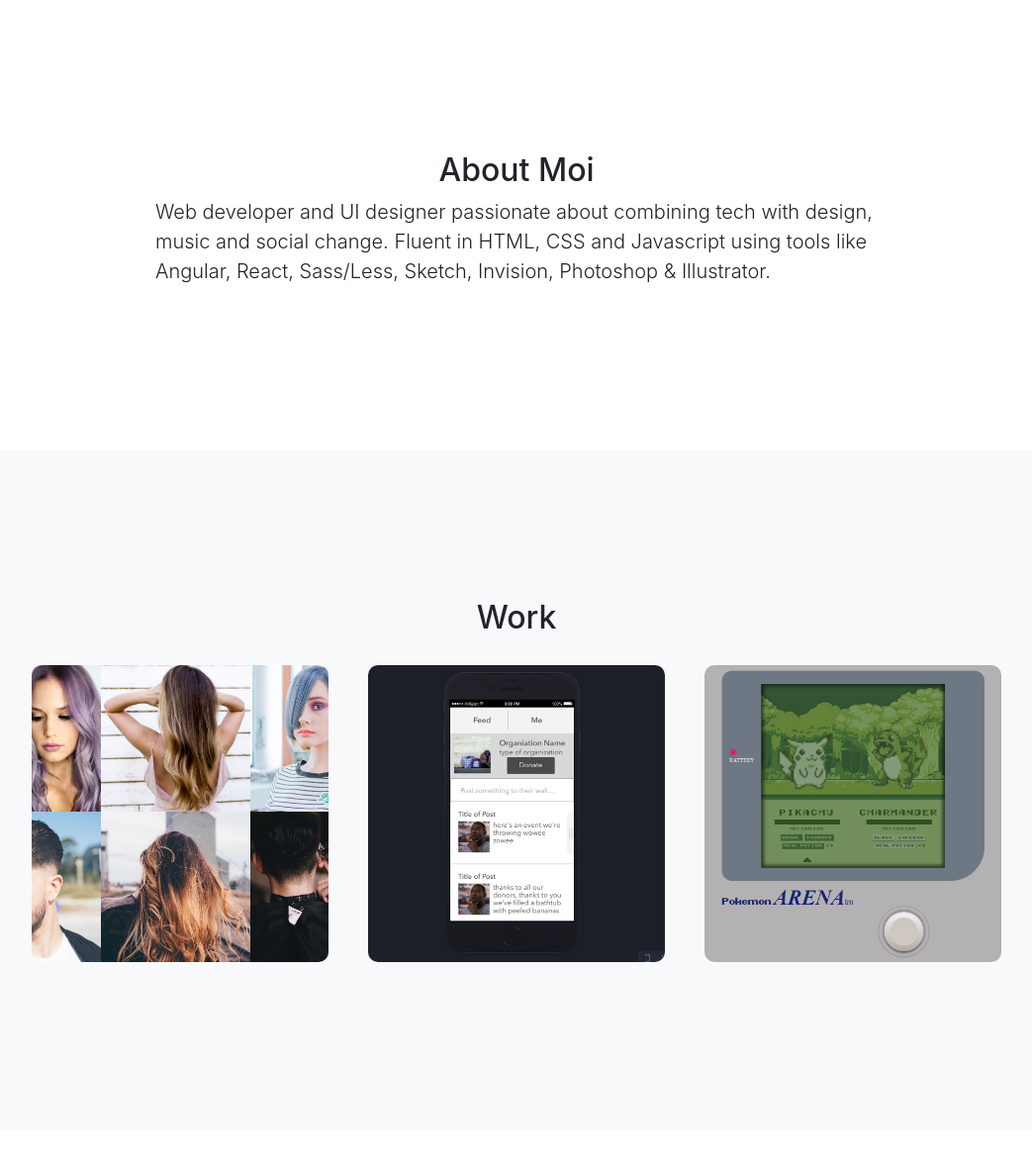
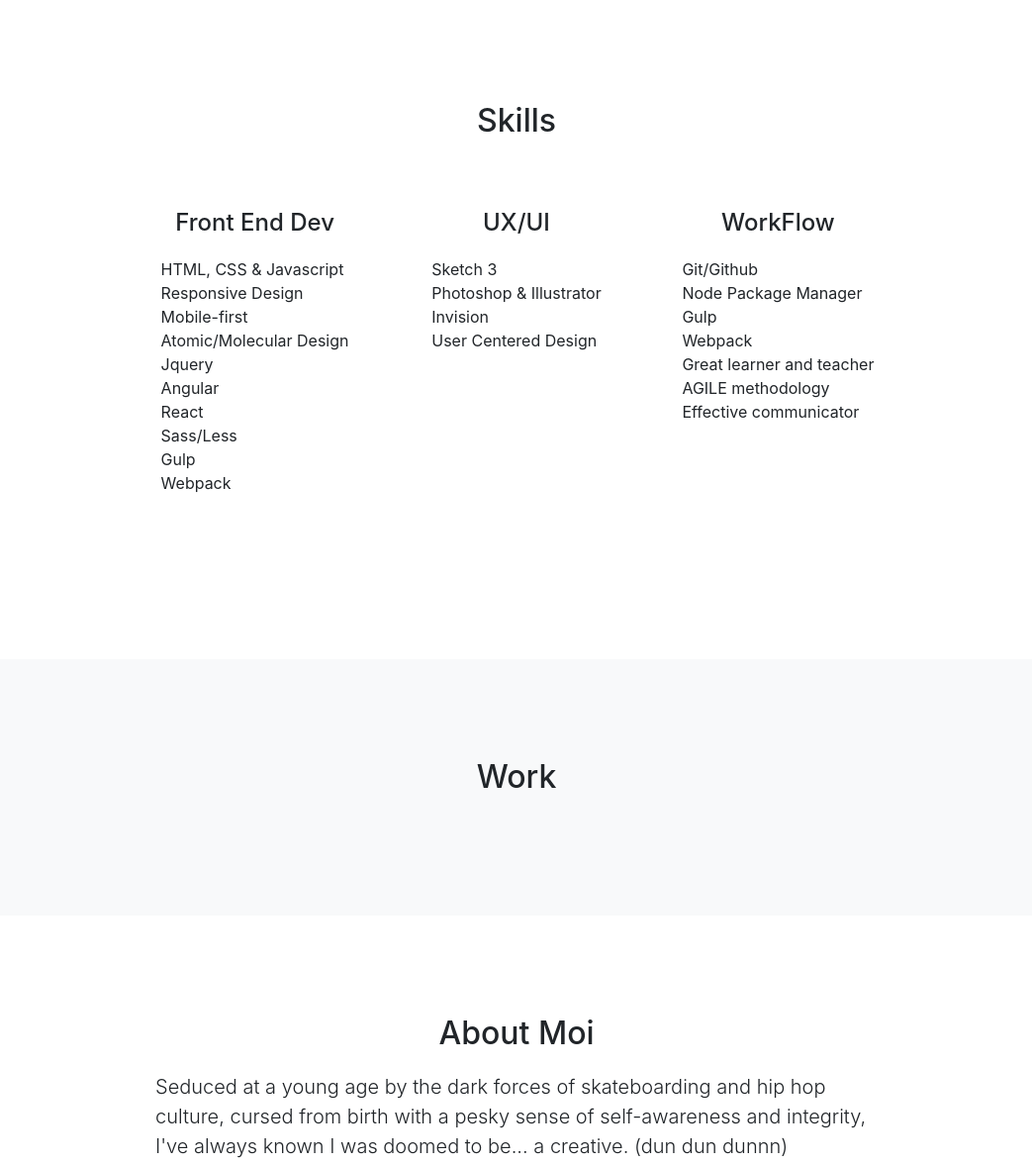
Before and after one commit to gepetto503/portfoolio, a website with bundled scripts: page index.html in a window 1280 px wide. Shown: the part 597-1773 px from the top of the page at 99% size, without its empty margins (118-1161 px from the left). Built offline with nearby package versions, Linux system fonts and the light colour scheme.

Commit message:
delete old work section

```diff
--- a/index.html
+++ b/index.html
@@ -49,58 +49,75 @@
       </div>
     </header>
 
+    <section id="skills">
+      <div class="row">
+        <div class="col-lg-8 mx-auto">
+          <h2 class="text-center">Skills</h2>
+          <div class="skills row">
+            <div class="skill col-sm-12 col-md-4">
+              <h4>Front End Dev</h4>
+              <ul>
+                <li>HTML, CSS & Javascript</li>
+                <li>Responsive Design</li>
+                <li>Mobile-first</li>
+                <li>Atomic/Molecular Design</li>
+                <li>Jquery</li>
+                <li>Angular<li>
+                <li>React</li>
+                <li>Sass/Less</li>
+                <li>Gulp</li>
+                <li>Webpack</li>
+              </ul>
+            </div><!--/front-end-skills-->
+            <div class=" skill col-sm-12 col-md-4">
+              <h4>UX/UI</h4>
+              <ul>
+                <li>Sketch 3<li>
+                <li>Photoshop & Illustrator</li>
+                <li>Invision</li>
+                <li>User Centered Design</li>
+                <li></li>
+              </ul>
+            </div><!--/ux-ui-skills-->
+            <div class="skill col-sm-12 col-md-4">
+              <h4>WorkFlow</h4>
+              <ul>
+                <li>Git/Github<li>
+                <li>Node Package Manager</li>
+                <li>Gulp</li>
+                <li>Webpack</li>
+                <li>Great learner and teacher</li>
+                <li>AGILE methodology</li>
+                <li>Effective communicator</li>
+              </ul>
+            </div><!--/workflow-skills-->
+          </div><!--/skills-->
+        </div><!--col-->
+      </div><!--row-->
+    </section>
+    <section id="work" class="bg-light">
+      <div class="container">
+        <h2 class="text-center">Work</h2>
+
+
+
+      </div>
+      <!-- /bootstrap container -->
+    </section>
     <section id="about">
       <div class="container">
         <div class="row">
           <div class="col-lg-8 mx-auto">
             <h2 class="text-center">About Moi</h2>
-            <p class="lead">Web developer and UI designer passionate about combining tech with design, music and social change.
-Fluent in HTML, CSS and Javascript using tools like Angular, React, Sass/Less, Sketch, Invision, Photoshop & Illustrator.</p>
+            <p class="lead">Seduced at a young age by the dark forces of skateboarding and hip hop culture, cursed from birth with a pesky sense of self-awareness and integrity, I've always known I was doomed to be... a creative. (dun dun dunnn)</p>
+            <p>After almost ten years of working in specialty coffee and making rap music on the side, I wanted something new so I started going on adventures: after-school program leader for a hip hop workshop at a local high school, music business intern in Los Angeles, and now, code school graduate and budding developer.</p>
+            <p>I fancy myself a front end/web developer and UX/UI designer who is passionate about combining tech with design, music and social change.</p>
+            <p>I still make music, you can find it <a href="http://gepettomusic.com" target="_blank">here.</a>  I also build community through <a href="http://juliacameronlive.com/" target="blank">Artist's Way</a> groups, music meetups and forward-thinking 12-step recovery groups.</p>
           </div>
-        </div>
-      </div>
+        </div><!--row-->
+      </div><!--contanier-->
     </section>
-
-    <section id="work" class="bg-light">
-      <div class="container">
-        <h2 class="text-center">Work</h2>
-          <div class="flex-parent">
-            <a href="https://style.dev.digitalxe.com/site/styleme.style.dev.digitalxe.com/app" target="blank">
-              <div class="pic">
-                <div class="project-bg-image" id="style360"></div>
-                <div class="overlay"></div>
-                <div class="info">
-                  <h4>Style 360</h4>
-                  <p>Responsive one page site built in React with Sass</p>
-                  <p>(Use 'style360' for username & pass)</p>
-                </div>
-              </div><!--pic-->
-            </a>
-            <a href="https://invis.io/RED46CZWP" target="blank">
-              <div class="pic">
-              <div class="project-bg-image" id="npomanager"></div>
-              <div class="overlay"></div>
-              <div class="info">
-                <h4>Non Profit Manager</h4>
-                <p>Invision prototype for an app that allows uers to find non-profit organizations, manage recurring donations to them, and interact with other users and NPOs in a social media mini-platform </p>
-              </div>
-            </div><!--pic-->
-            </a>
-            <a href="http://rawgit.com/dlopez6877/pokemon-game/master/index.html" target="_blank">
-              <div class="pic">
-                <div class="project-bg-image" id="pokemon"></div>
-                <div class="overlay"></div>
-                <div class="info">
-                  <h3>Pokemon Emulator</h3>
-                  <p>Group project: we recreated the classic Pokemon Gameboy game with just html, css and javascript.</p>
-                </div>
-              </div><!--pic-->
-            </a>
-          </div><!--flex-parent-->
-      </div>
-    </section>
-
-    <section id="contact">
+    <section id="contact" class="bg-light">
       <div class="container">
         <div class="row">
           <div class="col-lg-8 mx-auto">
--- /dev/null
+++ b/stylesheets/scss/_about.scss
@@ -0,0 +1,19 @@
+.skills {
+  padding: 40px;
+  .skill {
+    display: flex;
+    flex-direction: column;
+    align-items: center;
+    padding: 10px;
+    margin: auto;
+    h4 {
+      margin-bottom: 20px;
+    }
+    @include tablet {
+      margin: 0;
+    }
+    ul {
+      padding-left: 0;
+    }
+  }
+}
--- /dev/null
+++ b/stylesheets/scss/_base.scss
@@ -0,0 +1,3 @@
+li {
+  list-style: none;
+}
--- a/stylesheets/scss/_footer.scss
+++ b/stylesheets/scss/_footer.scss
@@ -3,6 +3,10 @@
     display: flex;
     justify-content: center;
     ul {
+      a, a:hover {
+        text-decoration: none;
+        color: inherit;
+      }
       li {
         list-style: none;
         display: inline;
--- a/stylesheets/scss/_overall-layout.scss
+++ b/stylesheets/scss/_overall-layout.scss
@@ -10,5 +10,8 @@
 }
 
 section {
-  padding: 150px 0;
+  padding: 100px 0;
+  h2 {
+    margin-bottom: 20px;
+  }
 }
--- a/stylesheets/scss/_project.scss
+++ b/stylesheets/scss/_project.scss
@@ -13,6 +13,27 @@
 // #invision {
 //   background-image: url('../../images/memespace.png');
 // }
+.work-flex-parent {
+  @include desktop {
+    // display: flex;
+  }
+}
+
+.work-screenshot {
+  width: 100%;
+  @include desktop {
+    width: 60%;
+    display: inline-block;
+  };
+}
+
+.work-info {
+  padding: 10px;
+  @include desktop {
+    width: 40%;
+    display: inline-block;
+  };
+}
 
 .project-bg-image {
   height: 100%;
@@ -33,7 +54,7 @@
   justify-content: center;
   align-items: center;
 }
-.flex-parent {
+.gallery {
   display: flex;
   justify-content: center;
   flex-wrap: wrap;
--- a/stylesheets/scss/main.scss
+++ b/stylesheets/scss/main.scss
@@ -4,6 +4,7 @@
   'mixins',
   //vendors
   //base
+  'base',
   //fonts
   //layout
   //components
@@ -11,6 +12,7 @@
   'header',
   'project',
   'overall-layout',
-  'contact';
+  'contact',
+  'about';
   //pages
   //themes
```
Also changed, not shown: stylesheets/css/main.css, 3 other files.
